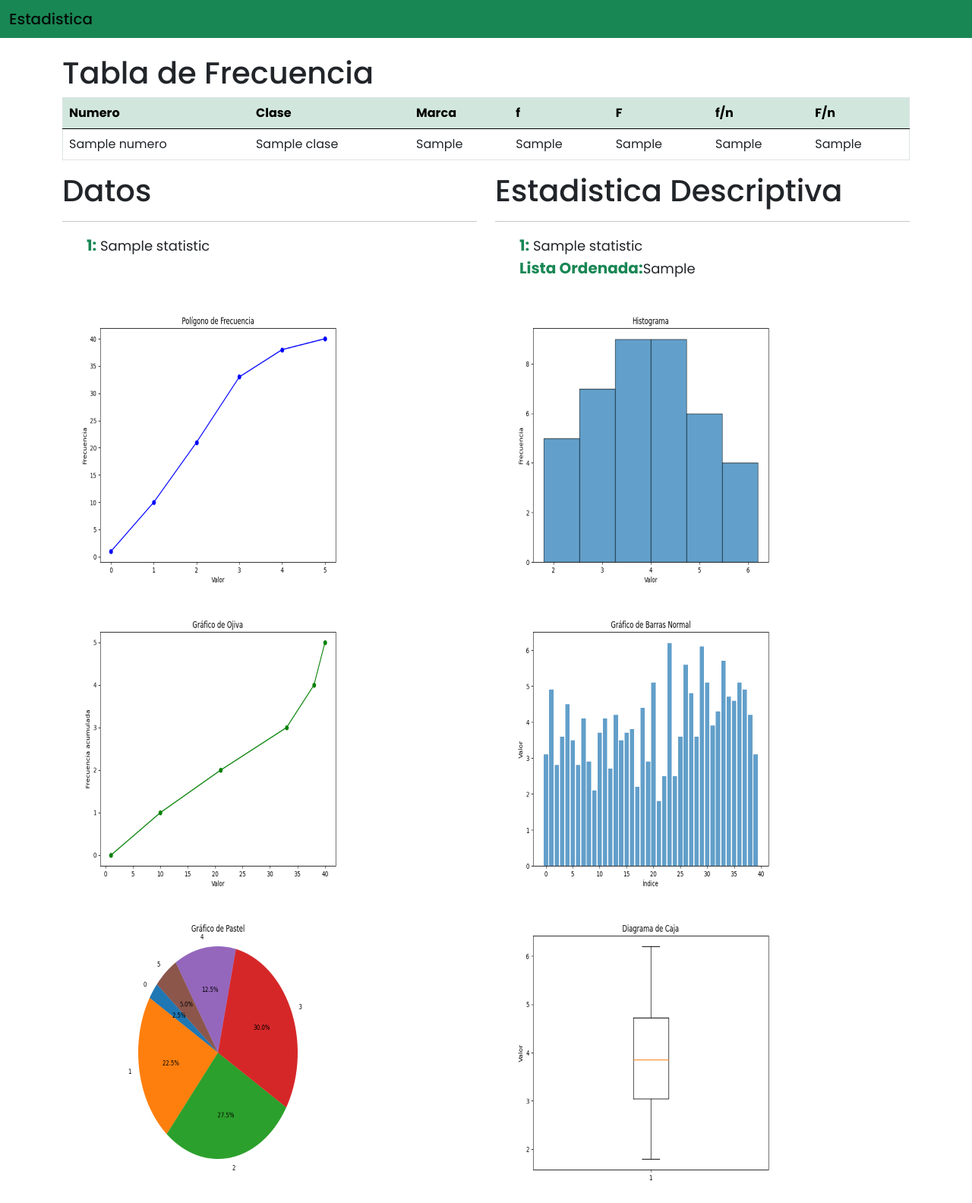
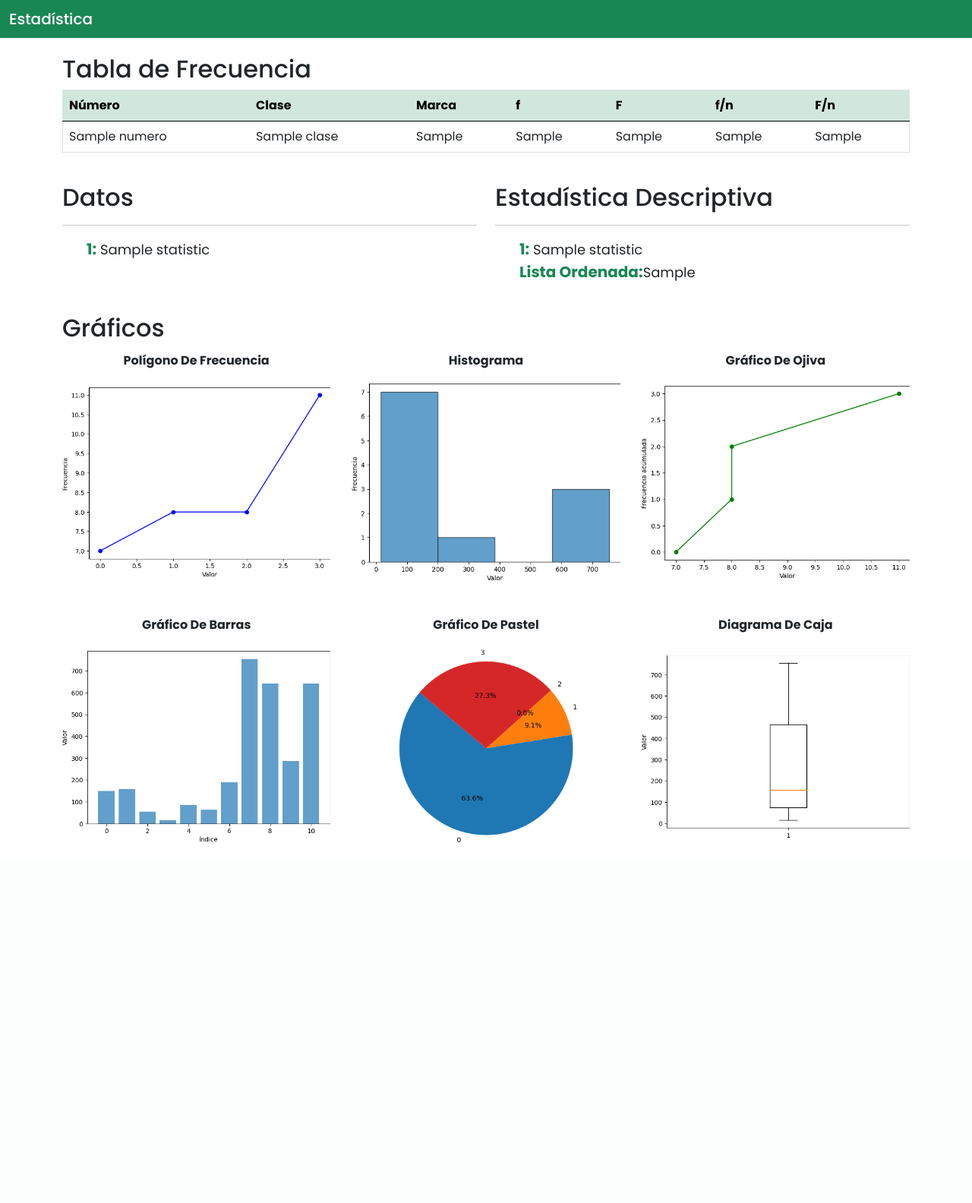
Before and after one commit to Eduardo6446/statistical_guides, a Flask app: template templates/result.html in a window 1280 px wide. Shown: the whole page at 76% size. After the commit the page ends 1109 px from the top, so only its background shows below. Run offline with Flask 3, Linux system fonts and the light colour scheme; the template is opened without the code that fills it: most values are stand-ins (such as "Sample title", 1, 10 or a date in 2020); some libraries are stand-ins or nearby versions.

Commit message:
redesign: rediseño resultado

```diff
--- a/app.py
+++ b/app.py
@@ -123,25 +123,25 @@ def index():
 
         list2 = [ #diccionario de la guia 1
             ("Total de datos", Total),
-            ("Valor minimo", min(data)),
-            ("Valor maximo", max(data)),
+            ("Valor mínimo", min(data)),
+            ("Valor máximo", max(data)),
             ("Rango", r),
         ]
         return render_template('result.html',table=table, images=images,list=list1,list2 = list2,sort_list = sorted_data)
 
 
 def generate_plot(data, plot_type,inter): #Esta funcion genera los graficos
-    plt.figure(figsize=(8, 6)) #Tamaño de la imagen
+    plt.figure(figsize=(7, 5)) #Tamaño de la imagen
 
     if plot_type == 'polygon': #Poligono de frecuencia
         plt.plot(data, marker='o', linestyle='-', color='b')
-        plt.title('Polígono de Frecuencia')
+        # plt.title('Polígono de Frecuencia')
         plt.xlabel('Valor')
         plt.ylabel('Frecuencia')
 
     elif plot_type == 'histogram': #Historigrama
         plt.hist(data, inter, edgecolor='black', alpha=0.7)
-        plt.title('Histograma')
+        # plt.title('Histograma')
         plt.xlabel('Valor')
         plt.ylabel('Frecuencia')
 
@@ -149,13 +149,13 @@ def generate_plot(data, plot_type,inter): #Esta funcion genera los graficos
         cumulative_data = np.cumsum(data)
         print(cumulative_data)
         plt.plot(np.sort(data), np.linspace(0, len(data), len(data), endpoint=False), marker='o', linestyle='-', color='g')
-        plt.title('Gráfico de Ojiva')
+        # plt.title('Gráfico de Ojiva')
         plt.xlabel('Valor')
         plt.ylabel('Frecuencia acumulada')
 
     elif plot_type == 'bar': #Gráfico de Barras Normal
         plt.bar(np.arange(len(data)), data, align='center', alpha=0.7)
-        plt.title('Gráfico de Barras Normal')
+        # plt.title('Gráfico de Barras Normal')
         plt.xlabel('Índice')
         plt.ylabel('Valor')
 
@@ -171,22 +171,22 @@ def generate_plot(data, plot_type,inter): #Esta funcion genera los graficos
         dx = dy = 0.75
         dz = data
         ax.bar3d(x_pos, y_pos, z_pos, dx, dy, dz, shade=True)
-        plt.title('Gráfico de Barras 3D')
+        # plt.title('Gráfico de Barras 3D')
         plt.xlabel('Índice')
         plt.ylabel('Índice')
 
     elif plot_type == 'pie': #Grafico pastel
         plt.pie(data, labels=range(len(data)), autopct='%1.1f%%', startangle=140)
         plt.axis('equal')
-        plt.title('Gráfico de Pastel')
+        # plt.title('Gráfico de Pastel')
 
     elif plot_type == 'box': #Grafico de caja
         plt.boxplot(data)
-        plt.title('Diagrama de Caja')
+        # plt.title('Diagrama de Caja')
         plt.ylabel('Valor')
 
     image_path = f'static/{plot_type}.png' #Ruta donde se guardará la imagen
-    plt.savefig(image_path, format='png') #Guardamos la figura con el formato png
+    plt.savefig(image_path, format='png', bbox_inches='tight',pad_inches = 0) #Guardamos la figura con el formato png
     plt.close() #Cerramos
 
     return image_path
--- a/static/css/style.css
+++ b/static/css/style.css
@@ -126,3 +126,56 @@ li{
 .spacer{
   padding-top:30px;
 }
+
+.img-cover{
+  object-fit: cover;
+}
+
+.ct-card-container{
+  margin-top: 12px;
+  display: grid;
+  gap: 28px;
+  grid-template-columns: repeat(
+    auto-fit,
+    minmax(320px, 1fr)
+  );
+}
+
+.ct-card-container > div{
+  height: 320px;
+  display: flex;
+  flex-direction: column;
+}
+
+.ct-card-container > div span{
+  font-weight: bold;
+  text-align: center;
+  text-transform: capitalize;
+}
+
+
+.ct-card-container img {
+  width: 100%;
+  height: 100%;
+  object-fit: contain;
+}
+
+@media (max-width: 540px) {
+  .ct-card-container{
+    gap: 14px;
+  }
+}
+
+@media (max-width: 521px) {
+  .ct-card-container{
+    grid-template-columns: repeat(
+    auto-fit,
+    minmax(280px, 1fr)
+  );
+    gap: 12px;
+  }
+
+  .ct-card-container > div{
+    height: 280px;
+  }
+}
--- a/templates/index.html
+++ b/templates/index.html
@@ -6,7 +6,7 @@
     <div class="row">
         <div class="col">
             <div class="text">
-                <h3>Pasos pa usar</h3>
+                <h3>Pasos para usar</h3>
                 <p>Escribir datos separados por espacios</p>
                 <p>Solo numeros enteros o reales</p>
             </div>
@@ -18,14 +18,13 @@
                       <li class="cards_item">
                         <div class="card">
                           <div class="card_image">
-                            <textarea name="datos" id="txt" cols="30" rows="8" placeholder="Escribe aqui"></textarea>
+                            <textarea name="datos" id="txt" cols="30" rows="8" placeholder="Escribe aquí"></textarea>
                             <button type="submit" class="btn btn-success bt">Enviar</button>
                           </div>
                         </div>
                       </li>
                     </ul>
                 </div>
-
             </form>
         </div>
     </div>
--- a/templates/layout.html
+++ b/templates/layout.html
@@ -1,9 +1,9 @@
 <!DOCTYPE html>
-<html lang="en">
+<html lang="es">
 <head>
     <meta charset="UTF-8">
     <meta name="viewport" content="width=device-width, initial-scale=1.0">
-    <title>Estadistica</title>
+    <title>Estadística</title>
 
     <!--css custom link-->
     <link rel="stylesheet" href="../static/css/style.css">
@@ -16,13 +16,14 @@
     <link rel="preconnect" href="https://fonts.googleapis.com">
     <link rel="preconnect" href="https://fonts.gstatic.com" crossorigin>
     <link href="https://fonts.googleapis.com/css2?family=Permanent+Marker&family=Poppins:ital,wght@0,300;0,400;0,500;0,600;0,700;0,800;0,900;1,300;1,400;1,500;1,600;1,700;1,800;1,900&display=swap" rel="stylesheet">
+
 </head>
 <body>
     <!--NAVBAR-->
 
     <nav class="navbar fixed-top navbar-light bg-success">
         <div class="container-fluid">
-          <span class="navbar-brand mb-0 h1">Estadistica</span>
+          <span class="navbar-brand mb-0 h1 text-white">Estadística</span>
         </div>
     </nav>
 
@@ -34,12 +35,8 @@
         {% endblock %}
     </main>
 
-
-
-
     <!--SCROLL EFFECT-->
     <script src="https://unpkg.com/scrollreveal"></script>
-
     <script src="https://cdn.jsdelivr.net/npm/bootstrap@5.0.2/dist/js/bootstrap.bundle.min.js" integrity="sha384-MrcW6ZMFYlzcLA8Nl+NtUVF0sA7MsXsP1UyJoMp4YLEuNSfAP+JcXn/tWtIaxVXM" crossorigin="anonymous"></script>
 
     <!--js custom link-->
--- a/templates/result.html
+++ b/templates/result.html
@@ -3,13 +3,14 @@
 {% block main %}
 <br><br><br>
 
-<div class="container">
-    <h1><i class="fa fa-diamond animated infinite jello" aria-hidden="true"></i>Tabla de Frecuencia</h1>
+<section class="container mb-4">
+    <h2><i class="fa fa-diamond animated infinite jello" aria-hidden="true"></i>Tabla de Frecuencia</h2>
 
+    <div class="table-responsive">
         <table border="1" class="table">
             <thead class="table-success">
                 <tr>
-                <th>Numero</th>
+                    <th>Número</th>
                     <th>Clase</th>
                     <th>Marca</th>
                     <th>f</th>
@@ -33,14 +34,14 @@
                 {% endfor %}
             </tbody>
         </table>
+
     </div>
+</section>
 
-
-
-<div class="container">
+<section class="container mb-4">
     <div class="row">
         <div class="col-md-6">
-            <h1><i class="fa fa-diamond animated infinite jello" aria-hidden="true"></i>Datos</h1>
+            <h2><i class="fa fa-diamond animated infinite jello" aria-hidden="true"></i>Datos</h2>
             <hr>
             <ul>
                 {% for statistic in list2 %}
@@ -50,7 +51,7 @@
           </div>
 
       <div class="col-md-6">
-        <h1><i class="fa fa-diamond animated infinite jello" aria-hidden="true"></i>Estadistica Descriptiva</h1>
+        <h2><i class="fa fa-diamond animated infinite jello" aria-hidden="true"></i>Estadística Descriptiva</h2>
         <hr>
         <ul>
             {% for statistic in list %}
@@ -61,22 +62,38 @@
         </ul>
       </div>
 
+    </div>
+</section>
 
-
+<section class="container">
+    <h2>Gráficos</h2>
+    <div class="ct-card-container">
+        <div class="">
+            <span>polígono de frecuencia</span>
+            <img src="../static/polygon.png" alt="Polígono de Frecuencia">
+        </div>
+        <div class="">
+            <span>Histograma</span>
+            <img src="../static/histogram.png" alt="Histograma">
+        </div>
+        <div class="">
+            <span>Gráfico de ojiva</span>
+            <img src="../static/ojiva.png" alt="Histograma" >
+        </div>
+        <div class="">
+            <span>Gráfico de barras</span>
+            <img src="../static/bar.png" alt="Histograma">
+        </div>
+        <div class="">
+            <span>gráfico de pastel</span>
+            <img src="../static/pie.png" alt="Histograma">
+        </div>
+        <div class="">
+            <span>diagrama de caja</span>
+            <img src="../static/box.png" alt="Histograma">
         </div>
     </div>
 
-<div class="container">
-    <div class="row justify-content-md-center">
-
-        <div class="col-sm"><img src="../static/polygon.png" alt="Polígono de Frecuencia" class="img"></div>
-        <div class="col-sm"><img src="../static/histogram.png" alt="Histograma" class="img"></div>
-        <div class="col-sm"><img src="../static/ojiva.png" alt="Histograma" class="img"></div>
-        <div class="col-sm"><img src="../static/bar.png" alt="Histograma" class="img"></div>
-        <div class="col-sm"><img src="../static/pie.png" alt="Histograma" class="img"></div>
-        <div class="col-sm"><img src="../static/box.png" alt="Histograma" class="img"></div>
-    </div>
-</div>
-
+</section>
 
 {% endblock %}
```
Also changed, not shown: static/bar.png, static/box.png, static/histogram.png, static/ojiva.png, static/pie.png, static/polygon.png. Lines whose indentation alone changed are shown as unchanged.
